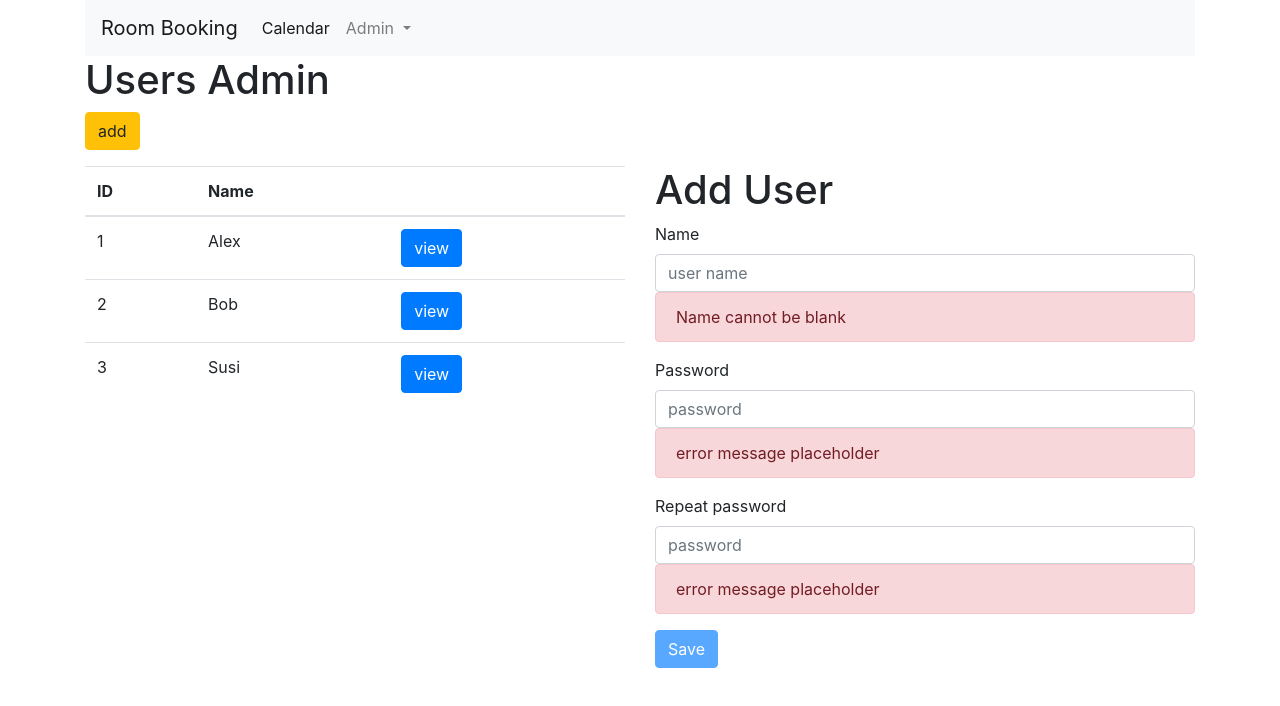
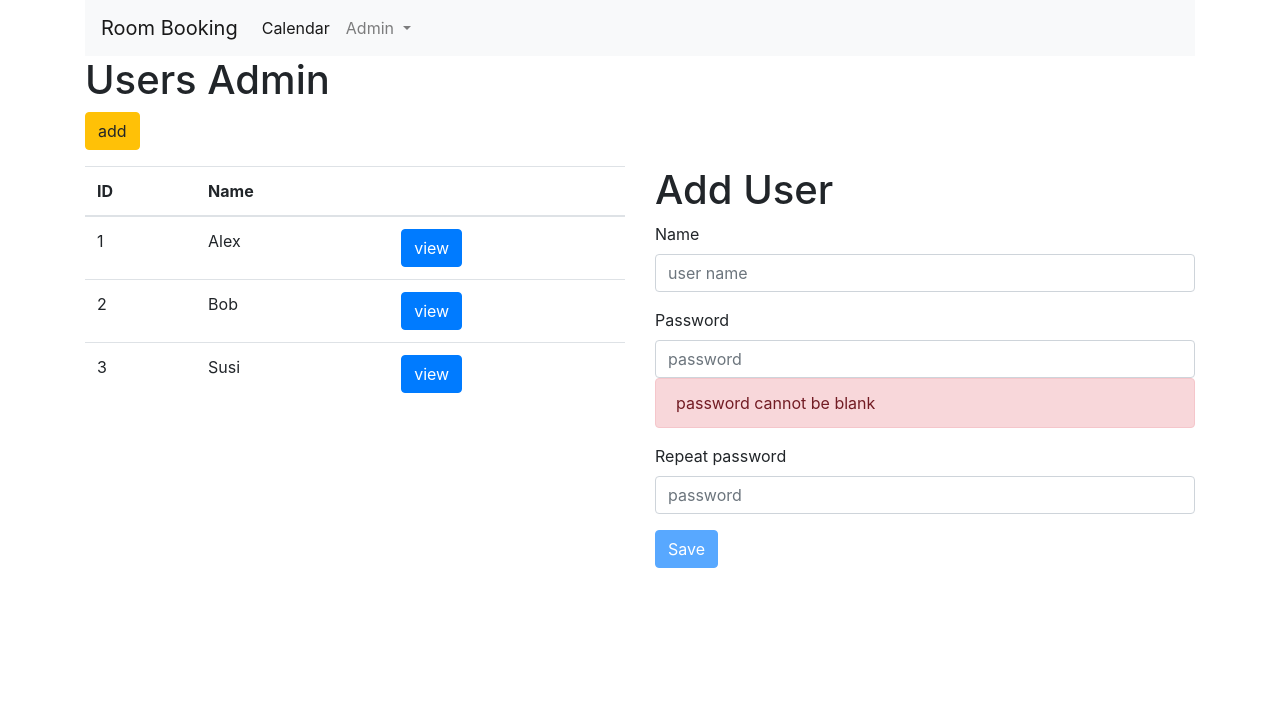
Before and after one commit to uspehgp/RoomBooking, an Angular app: page /admin/users in a window 1280 px wide. Both pictures are taken after a click on the link "add". Shown: the top 706 px of the page. Built offline with nearby package versions, Linux system fonts and the light colour scheme.

Commit message:
add custom validation for passwords

```diff
--- a/src/app/admin/users/user-edit/user-edit.component.html
+++ b/src/app/admin/users/user-edit/user-edit.component.html
@@ -9,23 +9,25 @@
     <input type="text" class="form-control" id="name" placeholder="user name" [(ngModel)]="formUser.name" name="name"
            (change)="checkNameIsValid()" required #nameField="ngModel">
     <div class="alert alert-danger" *ngIf="nameField.invalid && nameField.touched">Name is required</div>
-    <div class="alert alert-danger" *ngIf="!nameIsValid">Name cannot be blank</div>
+    <div class="alert alert-danger" *ngIf="!nameIsValid && nameField.touched">Name cannot be blank</div>
 
   </div>
 
   <div class="form-group" *ngIf="user.id==null"> <!-- only show this field on adding a user -->
     <label for="password">Password</label>
-    <input type="password" class="form-control" id="password" placeholder="password" name="password"
-           [(ngModel)]="password">
-    <div class="alert alert-danger">error message placeholder</div>
+    <input type="password" class="form-control" id="password" placeholder="password" [(ngModel)]="password" name="password"
+           (change)="checkPasswordsAreValid()" required #pass1="ngModel">
+    <div class="alert alert-danger" [hidden]="pass1.invalid || pass1.touched">password is required</div>
+    <div class="alert alert-danger" [hidden]="passwordsAreValid">password cannot be blank</div>
 
-    <label for="password2">Repeat password</label>
-    <input type="password" class="form-control" id="password2" placeholder="password" name="password"
-           [(ngModel)]="password2">
-    <div class="alert alert-danger">error message placeholder</div>
+    <label for="password">Repeat password</label>
+    <input type="password" class="form-control" id="password2" placeholder="password" [(ngModel)]="password2" name="Repeat password"
+           (change)="checkPasswordsAreValid()" required #pass2="ngModel">
+    <div class="alert alert-danger" [hidden]="passwordsMatch">Passwords don't match</div>
 
 
   </div>
 
-  <button type="button" class="btn btn-primary" (click)="onSubmit()" [disabled]="userForm.invalid || !nameIsValid">Save</button>
+  <button type="button" class="btn btn-primary" (click)="onSubmit()" [disabled]="userForm.invalid || !nameIsValid
+  || !passwordsMatch || !passwordsAreValid">Save</button>
 </form>
--- a/src/app/admin/users/user-edit/user-edit.component.ts
+++ b/src/app/admin/users/user-edit/user-edit.component.ts
@@ -17,6 +17,8 @@ export class UserEditComponent implements OnInit {
   password: string;
   password2: string;
   nameIsValid = false;
+  passwordsAreValid = false;
+  passwordsMatch = false;
 
   constructor(private dataService: DataService,
               private router: Router) {
@@ -25,6 +27,7 @@ export class UserEditComponent implements OnInit {
   ngOnInit() {
     this.formUser = Object.assign({}, this.user);
     this.checkNameIsValid();
+    this.checkPasswordsAreValid();
   }
 
   onSubmit() {
@@ -50,4 +53,18 @@ export class UserEditComponent implements OnInit {
       this.nameIsValid = false;
     }
   }
+
+  checkPasswordsAreValid() {
+    if (this.formUser.id != null) {
+      this.passwordsMatch = true;
+      this.passwordsAreValid = true;
+    } else {
+      this.passwordsMatch = this.password === this.password2;
+      if (this.password) {
+        this.passwordsAreValid = this.password.trim().length > 0;
+      } else {
+        this.passwordsAreValid = false;
+      }
+    }
+  }
 }
```
